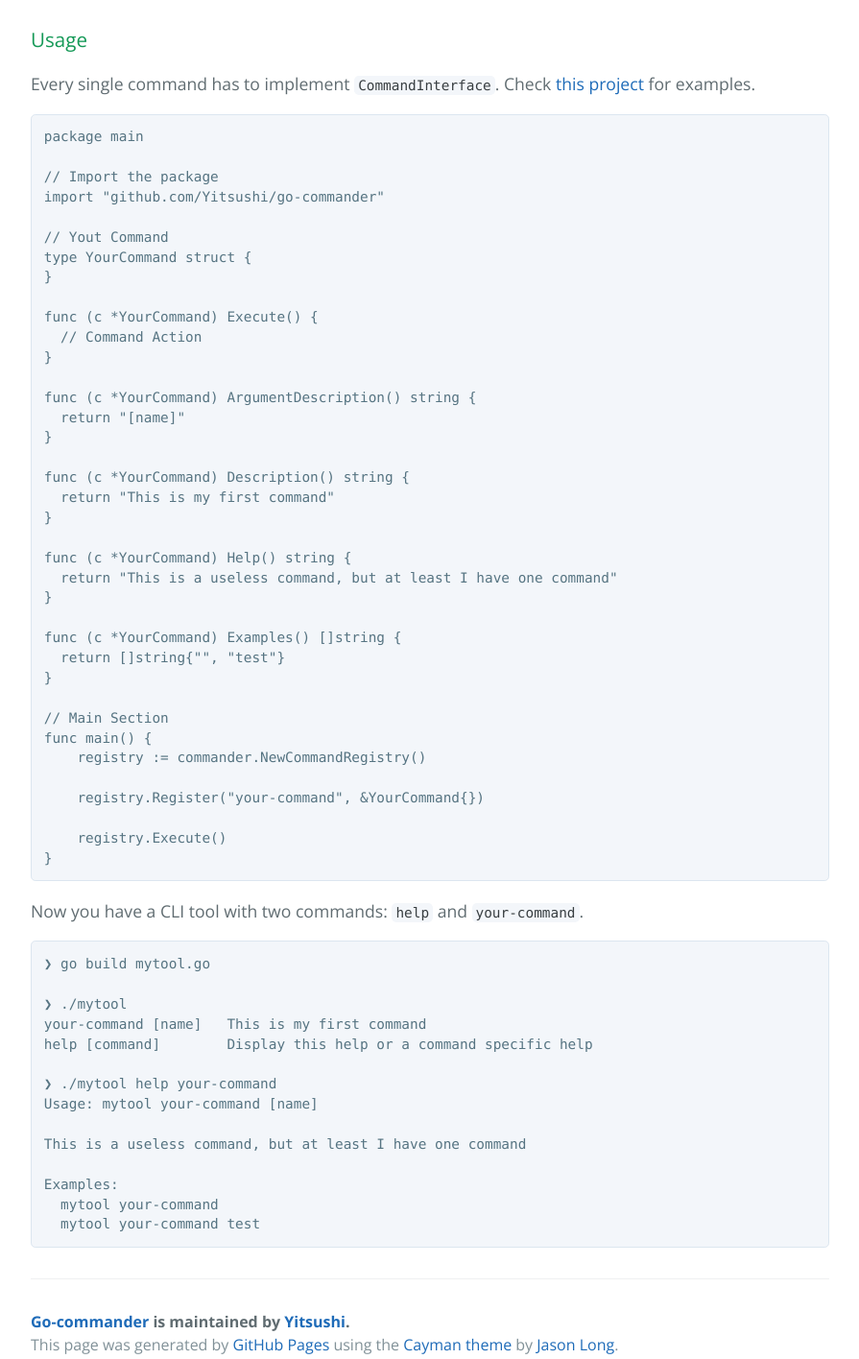
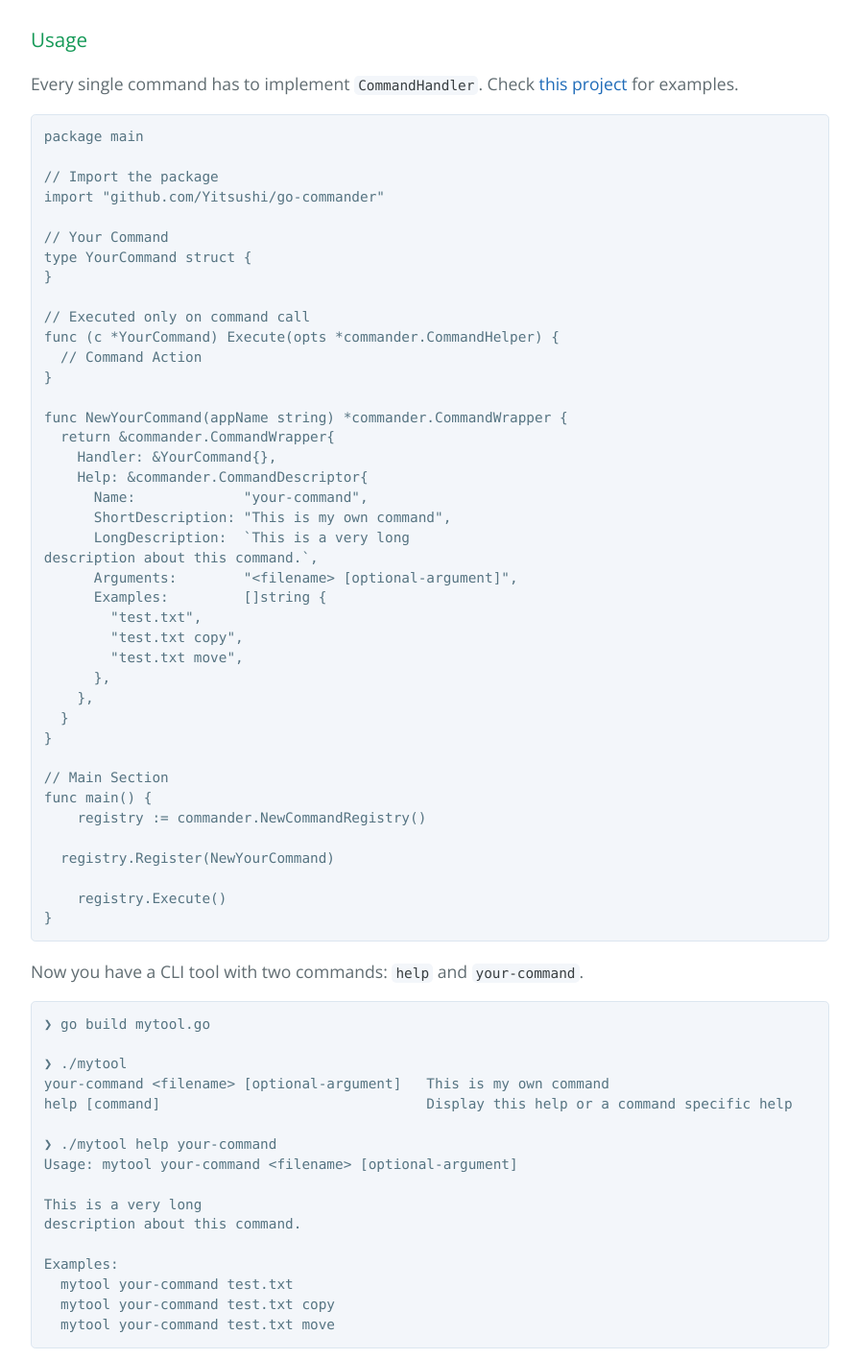
Before and after one commit to yitsushi/go-commander, a plain HTML site: page index.html in a window 1280 px wide. Shown: the part 1400-2816 px from the top of the page at 96% size, without its empty margins (192-1087 px from the left). Drawn offline with nearby package versions, Linux system fonts and the light colour scheme.

```diff
--- a/index.html
+++ b/index.html
@@ -59,7 +59,7 @@
 <h3>
 <a id="usage" class="anchor" href="#usage" aria-hidden="true"><span aria-hidden="true" class="octicon octicon-link"></span></a>Usage</h3>
 
-<p>Every single command has to implement <code>CommandInterface</code>.
+<p>Every single command has to implement <code>CommandHandler</code>.
 Check <a href="https://github.com/Yitsushi/totp-cli">this project</a> for examples.</p>
 
 <pre><code>package main
@@ -67,35 +67,38 @@
 // Import the package
 import "github.com/Yitsushi/go-commander"
 
-// Yout Command
+// Your Command
 type YourCommand struct {
 }
 
-func (c *YourCommand) Execute() {
+// Executed only on command call
+func (c *YourCommand) Execute(opts *commander.CommandHelper) {
   // Command Action
 }
 
-func (c *YourCommand) ArgumentDescription() string {
-  return "[name]"
-}
-
-func (c *YourCommand) Description() string {
-  return "This is my first command"
-}
-
-func (c *YourCommand) Help() string {
-  return "This is a useless command, but at least I have one command"
-}
-
-func (c *YourCommand) Examples() []string {
-  return []string{"", "test"}
+func NewYourCommand(appName string) *commander.CommandWrapper {
+  return &amp;commander.CommandWrapper{
+    Handler: &amp;YourCommand{},
+    Help: &amp;commander.CommandDescriptor{
+      Name:             "your-command",
+      ShortDescription: "This is my own command",
+      LongDescription:  `This is a very long
+description about this command.`,
+      Arguments:        "&lt;filename&gt; [optional-argument]",
+      Examples:         []string {
+        "test.txt",
+        "test.txt copy",
+        "test.txt move",
+      },
+    },
+  }
 }
 
 // Main Section
 func main() {
     registry := commander.NewCommandRegistry()
 
-    registry.Register("your-command", &amp;YourCommand{})
+  registry.Register(NewYourCommand)
 
     registry.Execute()
 }
@@ -106,17 +109,19 @@
 <pre><code>❯ go build mytool.go
 
 ❯ ./mytool
-your-command [name]   This is my first command
-help [command]        Display this help or a command specific help
+your-command &lt;filename&gt; [optional-argument]   This is my own command
+help [command]                                Display this help or a command specific help
 
 ❯ ./mytool help your-command
-Usage: mytool your-command [name]
+Usage: mytool your-command &lt;filename&gt; [optional-argument]
 
-This is a useless command, but at least I have one command
+This is a very long
+description about this command.
 
 Examples:
-  mytool your-command
-  mytool your-command test
+  mytool your-command test.txt
+  mytool your-command test.txt copy
+  mytool your-command test.txt move
 </code></pre>
 
       <footer class="site-footer">
```
Also changed, not shown: params.json (+1 -1 lines).
